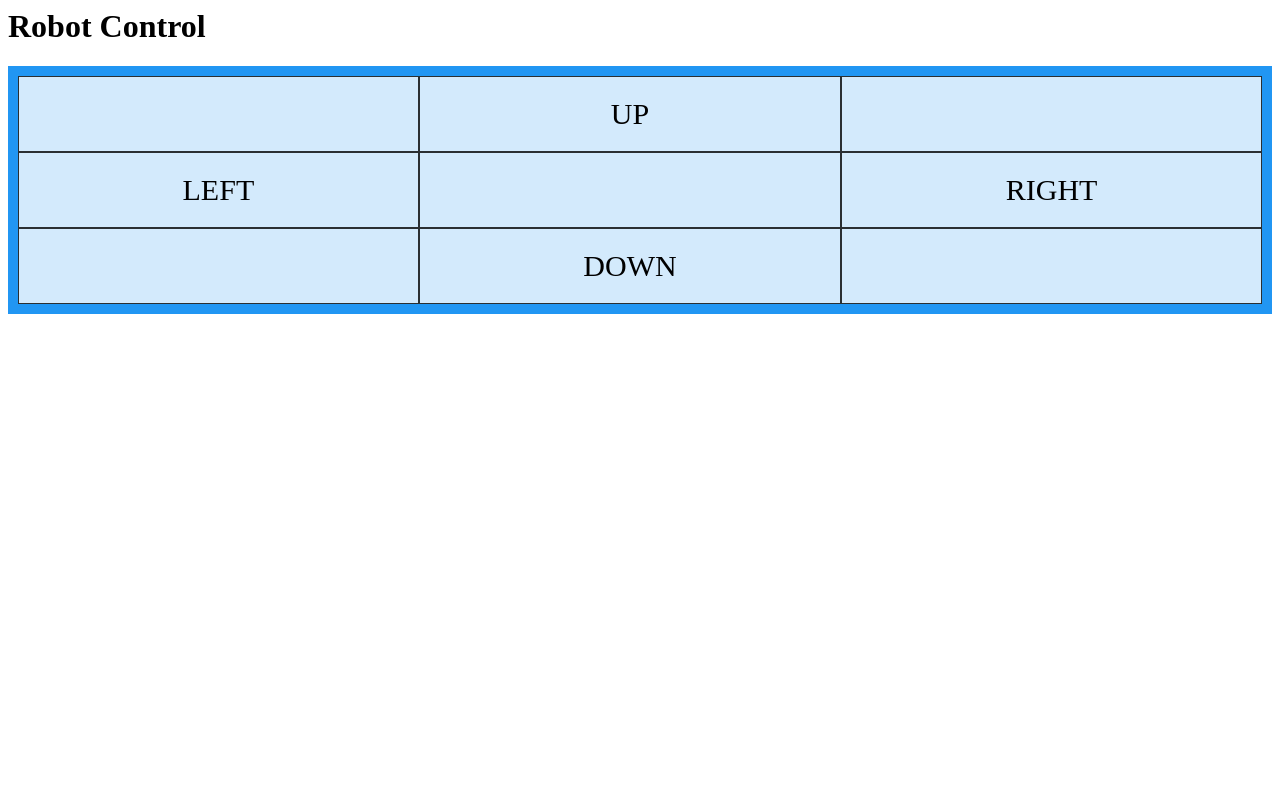
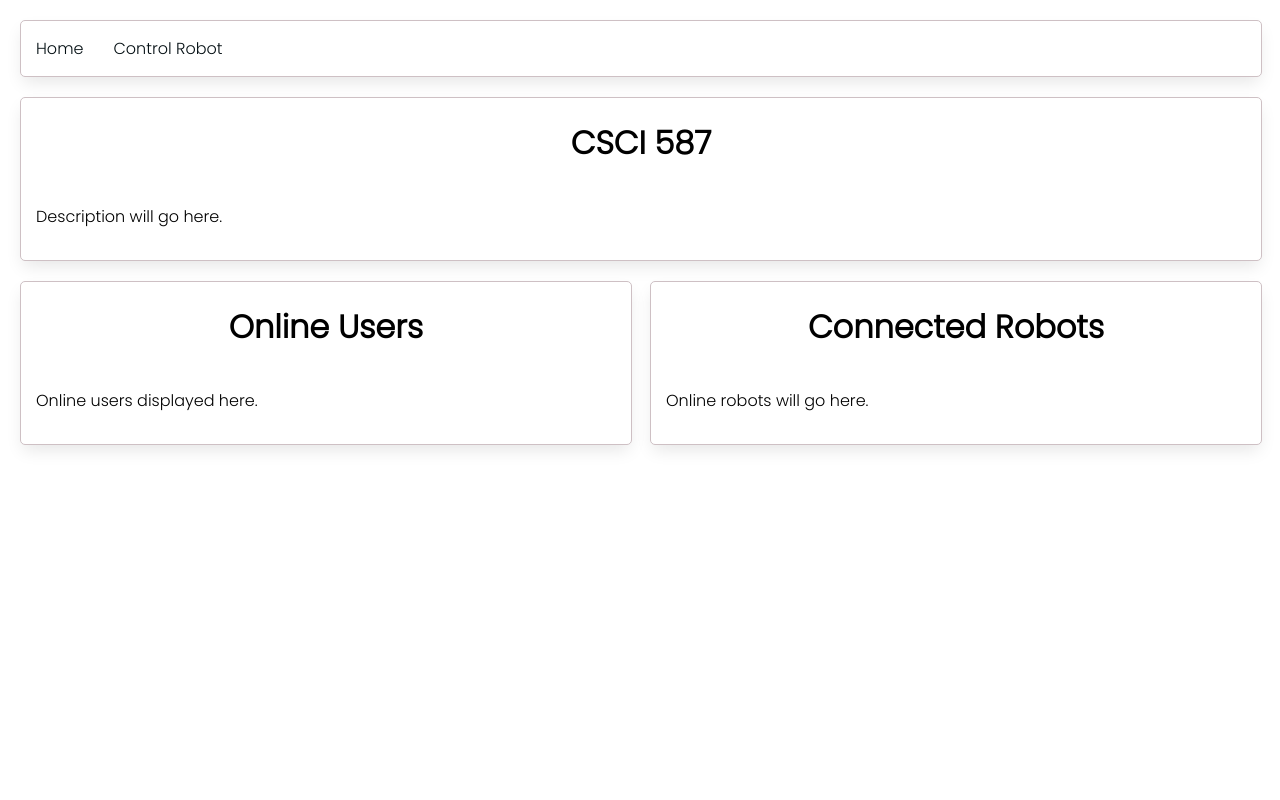
Before and after one commit to 587-Group-7/587-jamming, a FastAPI app: page /control in a window 1280 px wide. Run offline with FastAPI, Linux system fonts and the light colour scheme; parts of the project's set-up code (start-up, migrations or seed data) failed here and were passed over.

Commit message:
Added beginning of user interface

```diff
--- a/app/templates/index.html
+++ b/app/templates/index.html
@@ -1,21 +1,113 @@
+<!DOCTYPE html>
+
 <html>
+
     <head>
-        <title>Item Details</title>
-        <link href="{{ url_for('static', path='/styles.css') }}" rel="stylesheet">
+        <title>CSCI 587 Final Presentation</title>
+        <!-- <link href="{{ url_for('static', path='/styles.css') }}" rel="stylesheet"> -->
+        <style>
+            @import url('https://fonts.googleapis.com/css2?family=Poppins:wght@300&display=swap');
+
+            :root {
+                --color-0: rgb(255, 255, 255);
+                --color-1: #051014;
+                --color-2: #A9FBD7;
+                --color-3: #cec0c4;
+                --shadow-0: 0px 8px 17px -3px rgba(0,0,0,0.1);
+
+            }
+
+            html, body {
+                font-family: 'Poppins', sans-serif;
+                height: 100%;
+                width: 100%;
+                margin: 0;
+            }
+
+            .nav-wrapper, main {
+                padding: 20px 20px 0px 20px;
+            }
+
+            .nav {
+                width: 100%;
+                display: flex;
+                border: var(--color-3) 1px solid;
+                border-radius: 5px;
+                background-color: var(--color-0);
+                box-shadow: var(--shadow-0);
+            }
+
+            .nav-item {
+                text-align: center;
+                padding: 15px;
+            }
+
+            .nav-item a {
+                /* color: var(--color-0); */
+                text-decoration: underline solid var(--color-0);
+                color: var(--color-1);
+            }
+
+            .nav-item:hover a {
+                transition: 0.5s;
+                text-decoration: underline solid var(--color-1);
+            }
+
+            .section {
+                width: 100%;
+                border: var(--color-3) 1px solid;
+                border-radius: 5px;
+                background-color: var(--color-0);
+                box-shadow: var(--shadow-0);
+            }
+
+            .section h1 {
+                text-align: center;
+            }
+
+            .section p {
+                padding: 15px;
+            }
+
+            .split {
+                padding: 20px 0px 0px 0px;
+                display: grid;
+                gap: 20px;
+                grid-template-columns: 1fr 1fr;
+            }
+        </style>
     </head>
+
     <body>
-        <script src="{{ url_for('static', path='/script.js') }}"></script>
-        <h1>Robot Control</h1>
-        <div class="grid-container">
-            <div class="grid-item"></div>
-            <div class="grid-item" id="up">UP</div>
-            <div class="grid-item"></div>
-            <div class="grid-item" id="left">LEFT</div>
-            <div class="grid-item"></div>
-            <div class="grid-item" id="right">RIGHT</div>
-            <div class="grid-item"></div>
-            <div class="grid-item" id="down">DOWN</div>
-            <div class="grid-item"></div>
-          </div>
+        <!-- NAV Section -->
+        <header>
+            <div class="nav-wrapper">
+                <div class="nav">
+                    <div class="nav-item">
+                        <a href="/">Home</a>
+                    </div>
+                    <div class="nav-item">
+                        <a href="/control">Control Robot</a>
+                    </div>
+                </div>
+            </div>
+        </header>
+        <main>
+            <div class="section">
+                <h1>CSCI 587</h1>
+                <p>Description will go here.</p>
+            </div>
+            <div class="split">
+                <div class="section">
+                    <h1>Online Users</h1>
+                    <p>Online users displayed here.</p>
+                </div>
+                <div class="section">
+                    <h1>Connected Robots</h1>
+                    <p>Online robots will go here.</p>
+                </div>
+            </div>
+        </main>
     </body>
+
 </html>
```
Also changed, not shown: app/templates/old/index.html (added, +21 -0 lines), app/templates/old/leaflet.html (renamed from app/templates/leaflet.html), app/templates/old/login.html (renamed from app/templates/login.html), app/templates/old/map.html (renamed from app/templates/map.html).
